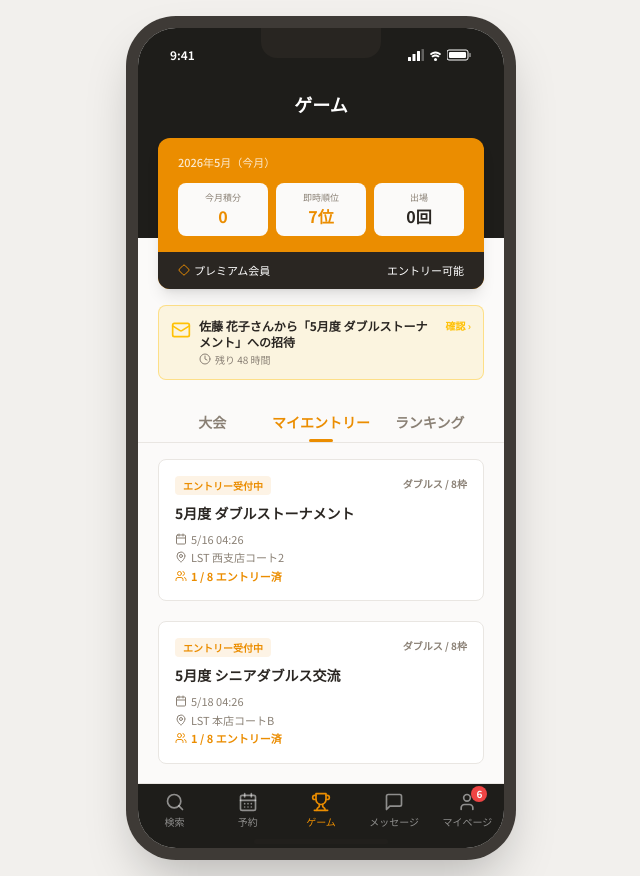
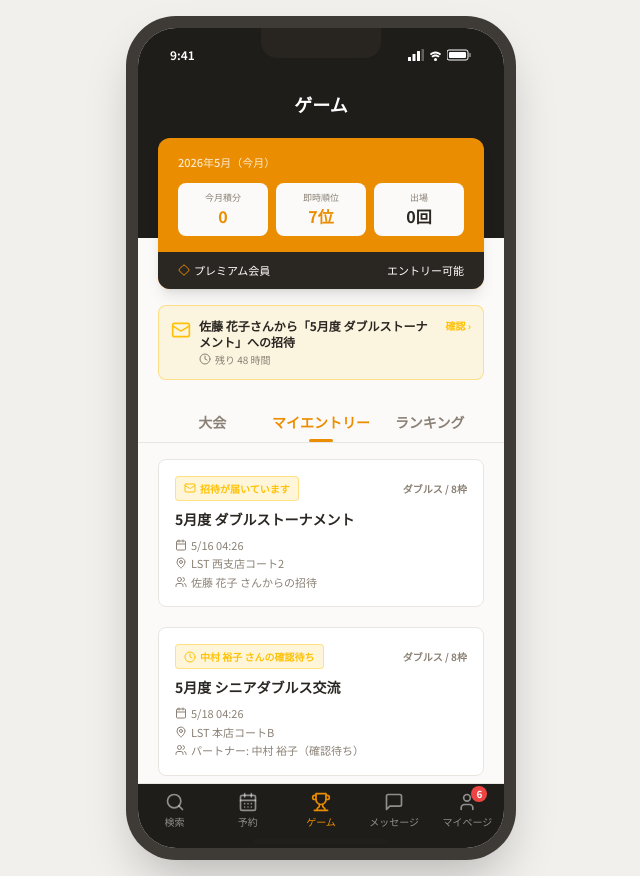
Before and after one commit to torch-tzan/lst-userapp, a React (Vite) app: page /game in a window 1280 px wide. Both pictures are taken after a click on the button "マイエントリー". Shown: the whole page, without its empty margins (319-959 px from the left). Built offline with nearby package versions, Linux system fonts and the light colour scheme.

Commit message:
Add MyEntryCard with entry-state badge (invitee/inviter/confirmed); wire into マイエントリー tab
Co-Authored-By: Claude Sonnet 4.6 <noreply@anthropic.com>

```diff
--- /dev/null
+++ b/src/components/game/MyEntryCard.tsx
@@ -0,0 +1,94 @@
+import { useNavigate } from "react-router-dom";
+import {
+  CURRENT_USER,
+  getPlayer,
+  type Tournament,
+  type TournamentEntry,
+} from "@/lib/tournamentStore";
+import { Calendar, MapPin, Mail, Clock, Check, Users } from "lucide-react";
+
+interface Props {
+  tournament: Tournament;
+  myEntry: TournamentEntry;
+}
+
+function formatDateTime(iso: string): string {
+  const d = new Date(iso);
+  return `${d.getMonth() + 1}/${d.getDate()} ${String(d.getHours()).padStart(2, "0")}:${String(d.getMinutes()).padStart(2, "0")}`;
+}
+
+const MyEntryCard = ({ tournament, myEntry }: Props) => {
+  const navigate = useNavigate();
+  const isPending = myEntry.status === "pending_partner_confirmation";
+  const isInvitee = isPending && myEntry.partnerUserId === CURRENT_USER;
+  const isInviter = isPending && myEntry.registrantUserId === CURRENT_USER;
+  const isConfirmed = myEntry.status === "confirmed";
+
+  const partner = myEntry.partnerUserId ? getPlayer(myEntry.partnerUserId) : undefined;
+  const inviter = isInvitee ? getPlayer(myEntry.registrantUserId) : undefined;
+
+  let statusLabel: string;
+  let statusIcon: typeof Mail;
+  let statusCls: string;
+  if (isInvitee) {
+    statusLabel = "招待が届いています";
+    statusIcon = Mail;
+    statusCls = "bg-accent-yellow/15 text-accent-yellow border-accent-yellow/40";
+  } else if (isInviter) {
+    statusLabel = `${partner?.name ?? "—"} さんの確認待ち`;
+    statusIcon = Clock;
+    statusCls = "bg-accent-yellow/15 text-accent-yellow border-accent-yellow/40";
+  } else if (isConfirmed) {
+    statusLabel = "エントリー確定";
+    statusIcon = Check;
+    statusCls = "bg-primary/10 text-primary border-primary/30";
+  } else {
+    statusLabel = "—";
+    statusIcon = Mail;
+    statusCls = "bg-muted text-muted-foreground border-border";
+  }
+
+  const StatusIcon = statusIcon;
+
+  return (
+    <button
+      onClick={() => navigate(`/game/tournament/${tournament.id}`)}
+      className="w-full bg-card border border-border rounded-[8px] p-4 text-left hover:border-primary/40 transition-colors"
+    >
+      <div className="flex items-center justify-between mb-2">
+        <span className={`inline-flex items-center gap-1 text-[10px] font-bold px-2 py-1 rounded border ${statusCls}`}>
+          <StatusIcon className="w-3 h-3" />
+          {statusLabel}
+        </span>
+        <span className="text-[10px] font-bold text-muted-foreground">
+          {tournament.format === "singles" ? "シングルス" : "ダブルス"} / {tournament.capacity}枠
+        </span>
+      </div>
+
+      <p className="text-sm font-bold text-foreground">{tournament.title}</p>
+
+      <div className="mt-2 space-y-0.5">
+        <p className="text-[11px] text-muted-foreground flex items-center gap-1">
+          <Calendar className="w-3 h-3" />
+          {formatDateTime(tournament.scheduledAt)}
+        </p>
+        <p className="text-[11px] text-muted-foreground flex items-center gap-1">
+          <MapPin className="w-3 h-3" />
+          {tournament.venue}
+        </p>
+        {tournament.format === "doubles" && (
+          <p className="text-[11px] text-muted-foreground flex items-center gap-1 mt-1">
+            <Users className="w-3 h-3" />
+            {isInvitee
+              ? `${inviter?.name ?? "—"} さんからの招待`
+              : isInviter
+              ? `パートナー: ${partner?.name ?? "—"}（確認待ち）`
+              : `パートナー: ${partner?.name ?? "—"}`}
+          </p>
+        )}
+      </div>
+    </button>
+  );
+};
+
+export default MyEntryCard;
--- a/src/pages/GameHome.tsx
+++ b/src/pages/GameHome.tsx
@@ -7,6 +7,7 @@ import { useTournamentStore, CURRENT_USER, type Tournament } from "@/lib/tournam
 import { useSubscription } from "@/lib/subscriptionStore";
 import { Calendar, MapPin, Diamond, Lock, Users } from "lucide-react";
 import PendingInviteBanner from "@/components/game/PendingInviteBanner";
+import MyEntryCard from "@/components/game/MyEntryCard";
 
 function currentYearMonth(): string {
   const d = new Date();
@@ -232,7 +233,15 @@ const GameHome = () => {
                   <p className="text-xs text-muted-foreground">エントリー中の大会はありません</p>
                 </div>
               )}
-              {isPremium && myEntries.map((t) => <TournamentCard key={t.id} t={t} />)}
+              {isPremium && myEntries.map((t) => {
+                const myEntry = t.entries.find(
+                  (e) =>
+                    (e.status === "confirmed" || e.status === "pending_partner_confirmation") &&
+                    (e.registrantUserId === CURRENT_USER || e.partnerUserId === CURRENT_USER)
+                );
+                if (!myEntry) return null;
+                return <MyEntryCard key={t.id} tournament={t} myEntry={myEntry} />;
+              })}
             </>
           )}
 
```
